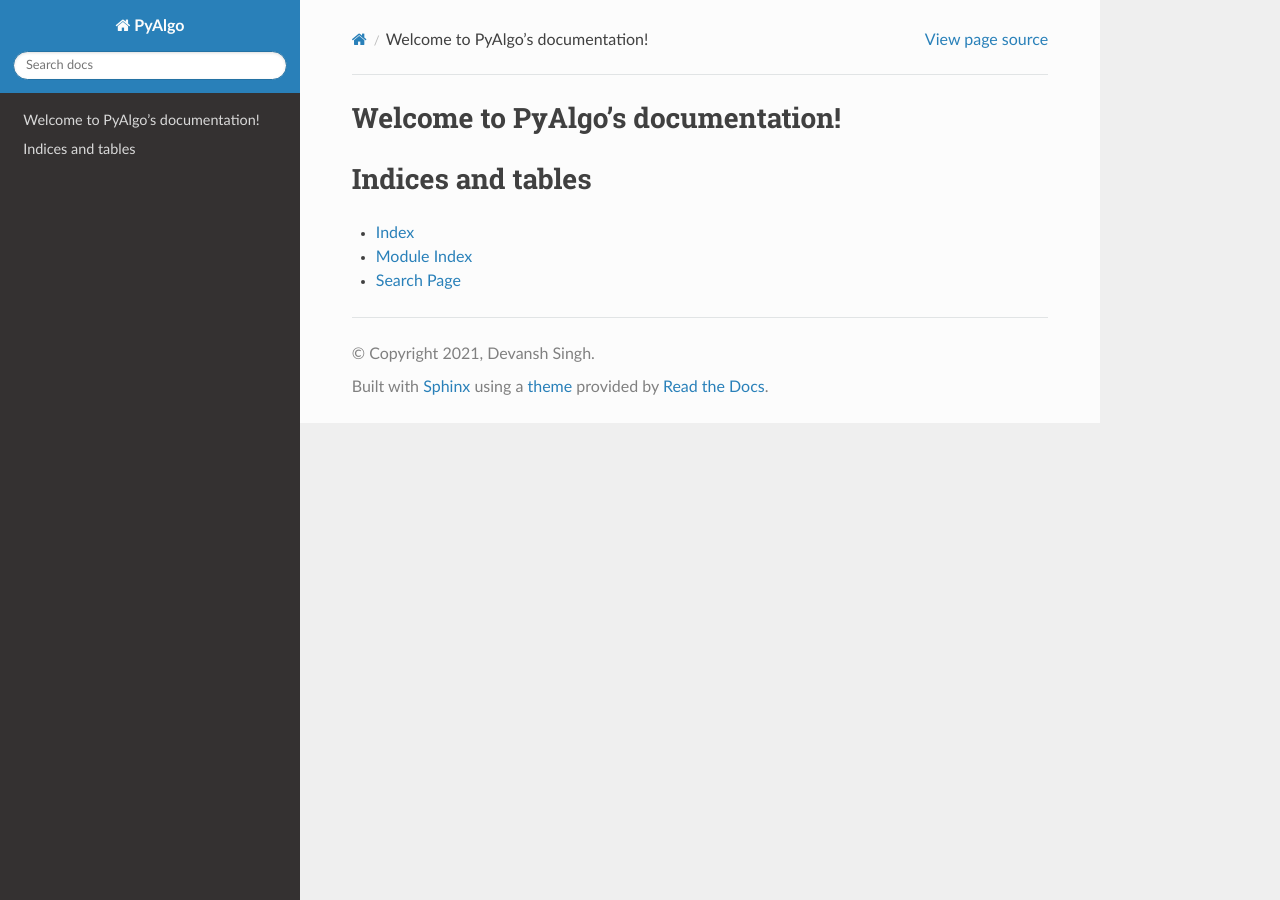
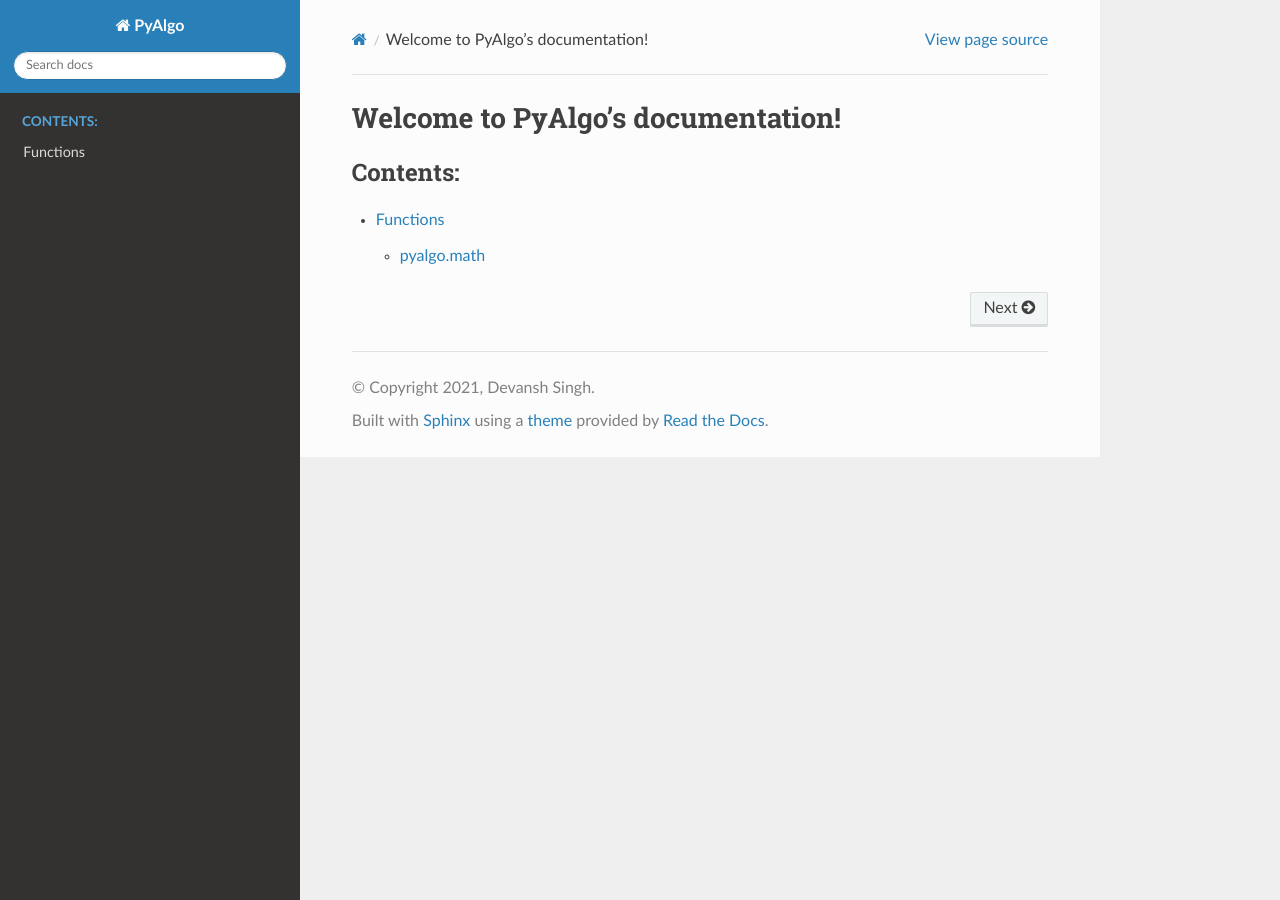
Before and after one commit to thebjork/PyAlgo-1, a Sphinx documentation site: the page built from docs/index.rst, in a window 1280 px wide. Built offline with Sphinx 7.4.7 and the Read the Docs theme 2.0.0, drawn with Linux system fonts in a browser that asks for light colours.

Commit message:
add documentation

```diff
--- /dev/null
+++ b/docs/Functions/index.rst
@@ -0,0 +1,7 @@
+Functions
+=========
+
+.. toctree::
+   :maxdepth: 4
+
+   pyalgo.math
--- a/docs/index.rst
+++ b/docs/index.rst
@@ -1,7 +1,3 @@
-.. PyAlgo documentation master file, created by
-   sphinx-quickstart on Thu Jun  3 13:28:21 2021.
-   You can adapt this file completely to your liking, but it should at least
-   contain the root `toctree` directive.
 
 Welcome to PyAlgo's documentation!
 ==================================
@@ -10,11 +6,4 @@ Welcome to PyAlgo's documentation!
    :maxdepth: 2
    :caption: Contents:
 
-
-
-Indices and tables
-==================
-
-* :ref:`genindex`
-* :ref:`modindex`
-* :ref:`search`
+   Functions/index
```
Also changed, not shown: docs/Functions/pyalgo.math.rst (added, +26 -0 lines), 5 other files.
